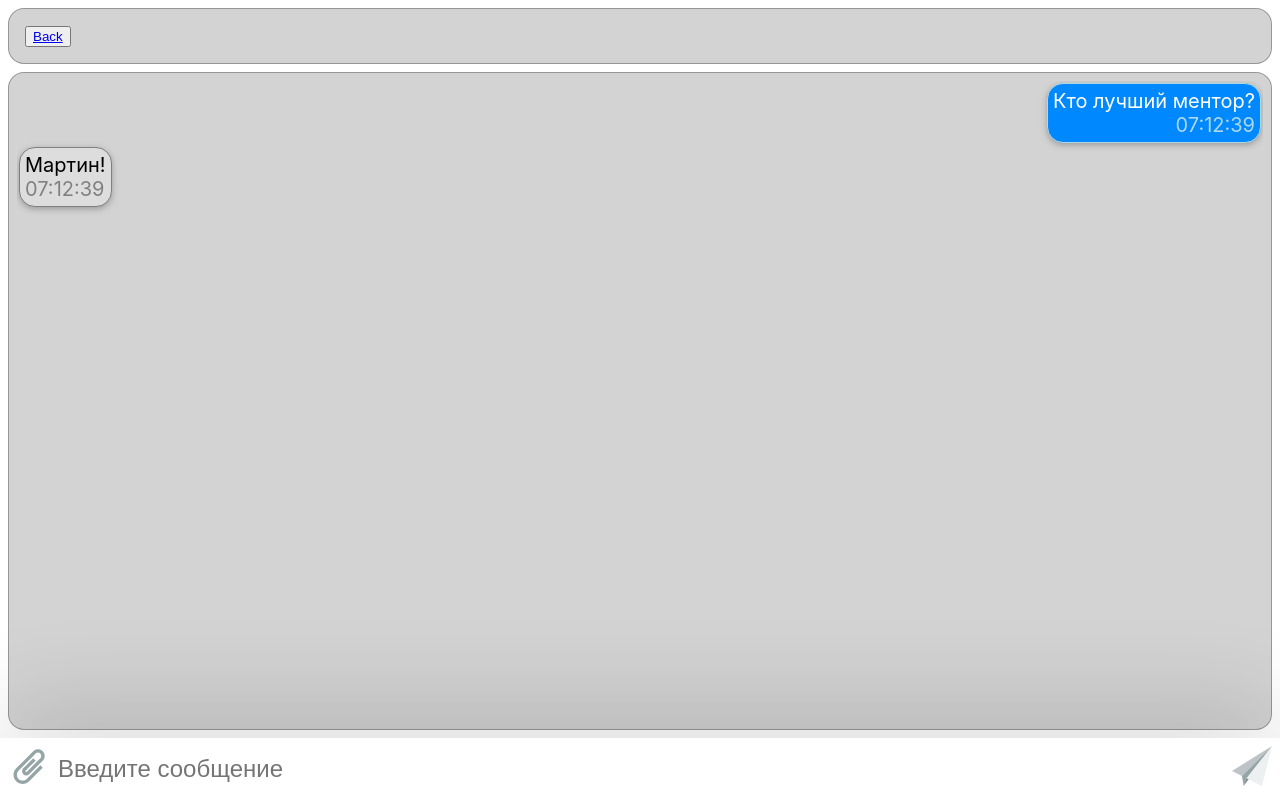
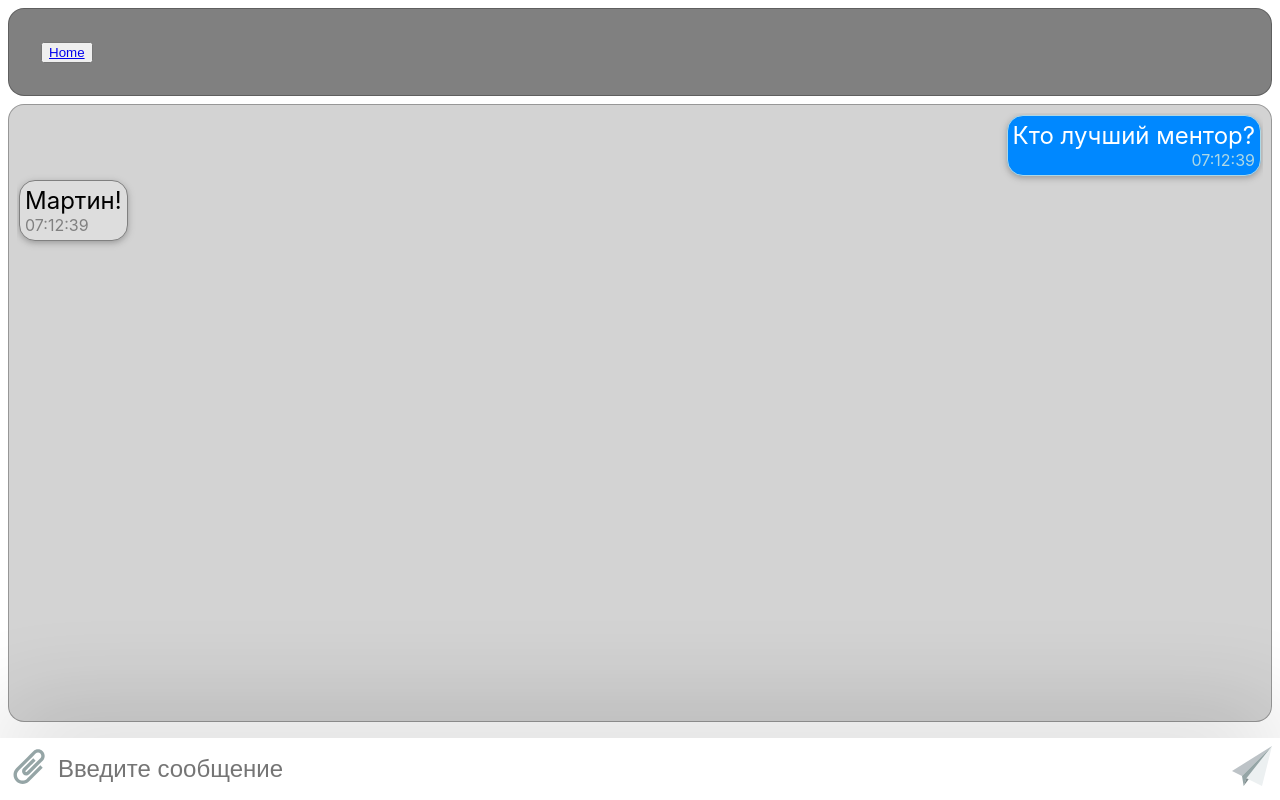
Before and after one commit to denisstasyev/2018-FS-11-Frontend-Stasyev, a React (Create React App) app: page /chat1 in a window 1280 px wide. Built offline with nearby package versions, Linux system fonts and the light colour scheme; no server answers.

Commit message:
HW6: returned .vscode/ to pull master branch normally

```diff
--- a/src/components/Chat/MessageList/Message/Message.css
+++ b/src/components/Chat/MessageList/Message/Message.css
@@ -5,7 +5,7 @@
   max-width: 60%;
 
   color: rgba(25, 25, 25, 0.32);
-  font-size: 20px;
+  font-size: 3vh;
 
   border-radius: 2vh;
   border: 1px solid;
@@ -57,11 +57,11 @@
 .time-and-state--my {
   color: lightblue;
   align-self: flex-end;
-  font-size: 20px;
+  font-size: 2vh;
 }
 
 .time-and-state--alien {
   color: grey;
   align-self: flex-start;
-  font-size: 20px;
+  font-size: 2vh;
 }
--- a/src/components/Chat/MessageList/MessageList.css
+++ b/src/components/Chat/MessageList/MessageList.css
@@ -11,7 +11,7 @@
 
   /* height: calc(100% - 5vh); */
   width: 100%;
-  height: 80vh;
+  height: 75vh;
 
   overflow-x: hidden;
   overflow-y: scroll;
--- a/src/components/Header/Header.css
+++ b/src/components/Header/Header.css
@@ -1,11 +1,10 @@
 .header {
   width: 100%;
-  padding: 2vh 2vh;
+  padding: 4vh 4vh;
   box-sizing: border-box;
   border-radius: 2vh;
-  background: lightgrey;
-  border-radius: 2vh;
   border: 1px solid rgba(25, 25, 25, 0.32);
+  background: grey;
 }
 
 .home-button {
--- a/src/components/Header/Header.js
+++ b/src/components/Header/Header.js
@@ -7,7 +7,7 @@
     return (
       <header className="header">
         <button className="home-button">
-          <Link to="/">Back</Link>
+          <Link to="/">Home</Link>
         </button>
       </header>
     );
```
Also changed, not shown: 1 other file (tests, documents, lock files or other folders).
